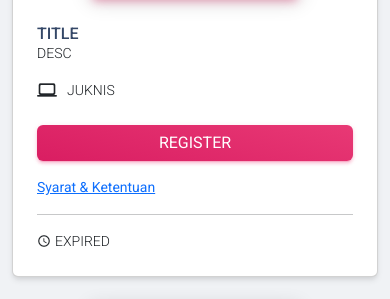
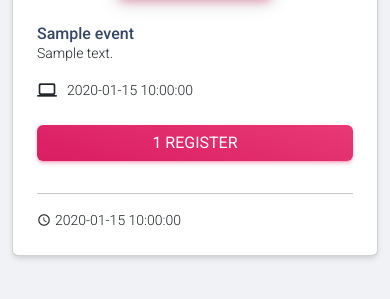
Before and after one commit to queencantiqabys/DATABASE, a PHP site: page /dashboard/index.php in a window 390 px wide. Shown: the part 302-601 px from the top of the page. Run offline with PHP 8.4, Linux system fonts and the light colour scheme; the visitor is signed in with stand-in values (Sample User, id 1); tables that the repository leaves empty or names only in its code hold one stand-in row (values such as "Sample post"); data that the repository does not hold is empty; some libraries are stand-ins or nearby versions.

Commit message:
menampilkan event dari database

```diff
--- a/dashboard/content/event.php
+++ b/dashboard/content/event.php
@@ -2,65 +2,41 @@
 
 <div class="row mt-4">
     <!-- row -->
+    <?php
+      foreach($event as $row) :
+    ?>
     <div class="col-lg-4 col-md-6 mt-4 mb-4"><!-- card -->
       <div class="card z-index-2 ">
         <div class="card-header p-0 position-relative mt-n4 mx-3 z-index-2 bg-transparent">
           <div class="tengah">
-            <img class="shadow-primary border-radius-lg" src="../../directory/events/<?= $event['img']; ?>" alt="" height="160">
+            <img class="shadow-primary border-radius-lg" src="#" alt="" height="160">
           </div>
         </div>
         <div class="card-body">
-          <h6 class="mb-0 ">TITLE</h6>
-          <p class="text-sm ">DESC</p>
+          <h6 class="mb-0 "><?= $row['event_name']; ?></h6>
+          <p class="text-sm "><?= $row['event_description']; ?></p>
           <div style="display:flex; ">
             <i class="material-icons opacity-10">computer</i>
-            <p class="mb-0 text-sm " style="margin-left:10px;">JUKNIS</p>
+            <p class="mb-0 text-sm " style="margin-left:10px;"><?= $row['event_date']; ?></p>
           </div>
 
           <div class="sidenav-footer ">
             <div class="">
-              <a class="btn bg-gradient-primary mt-4 w-100" href="register/register.php?event_id=<?= $data['event_id']; ?>" type="button">
+              <a class="btn bg-gradient-primary mt-4 w-100" href="#" type="button"><?= $row['event_id']; ?>
                 Register</a>
             </div>
           </div>
-          <a class="text-sm " href="">Syarat & Ketentuan</a>
+          <!-- <a class="text-sm " href="">Syarat & Ketentuan</a> -->
           <hr class="dark horizontal">
           <div class="d-flex ">
             <i class="material-icons text-sm my-auto me-1">schedule</i>
-            <p class="mb-0 text-sm">EXPIRED </p>
+            <p class="mb-0 text-sm"><?= $row['event_registerdate']; ?> </p>
           </div>
         </div>
       </div>
     </div><!-- end card -->
+    <?php
+      endforeach;
+    ?>
 
-    <div class="col-lg-4 col-md-6 mt-4 mb-4"><!-- card -->
-      <div class="card z-index-2 ">
-        <div class="card-header p-0 position-relative mt-n4 mx-3 z-index-2 bg-transparent">
-          <div class="tengah">
-            <img class="shadow-primary border-radius-lg" src="../../directory/events/<?= $event['img']; ?>" alt="" height="160">
-          </div>
-        </div>
-        <div class="card-body">
-          <h6 class="mb-0 ">TITLE</h6>
-          <p class="text-sm ">DESC</p>
-          <div style="display:flex; ">
-            <i class="material-icons opacity-10">computer</i>
-            <p class="mb-0 text-sm " style="margin-left:10px;">JUKNIS</p>
-          </div>
-
-          <div class="sidenav-footer ">
-            <div class="">
-              <a class="btn bg-gradient-primary mt-4 w-100" href="register/register.php?event_id=<?= $data['event_id']; ?>" type="button">
-                Register</a>
-            </div>
-          </div>
-          <a class="text-sm " href="">Syarat & Ketentuan</a>
-          <hr class="dark horizontal">
-          <div class="d-flex ">
-            <i class="material-icons text-sm my-auto me-1">schedule</i>
-            <p class="mb-0 text-sm">EXPIRED </p>
-          </div>
-        </div>
-      </div>
-    </div><!-- end card -->
 </div>
--- a/dashboard/index.php
+++ b/dashboard/index.php
@@ -11,8 +11,9 @@ include "../controller/controller.php";
   // +=======================(deklarasi variabel)===========================+
   $input=$_SESSION['user'];
   var_dump($input);
-  $user=mysqli_query($conn,"select* from users where user_id= '$input' or user_email= '$input'");
-//   var_dump($data);
+  $user=mysqli_query($conn,"select* from users where user_id= '$input' or user_email= '$input'");////////( DATA USER )
+
+  $event=select("SELECT * FROM events");
 // ?>
 <!DOCTYPE html>
 <html lang="en">
```
